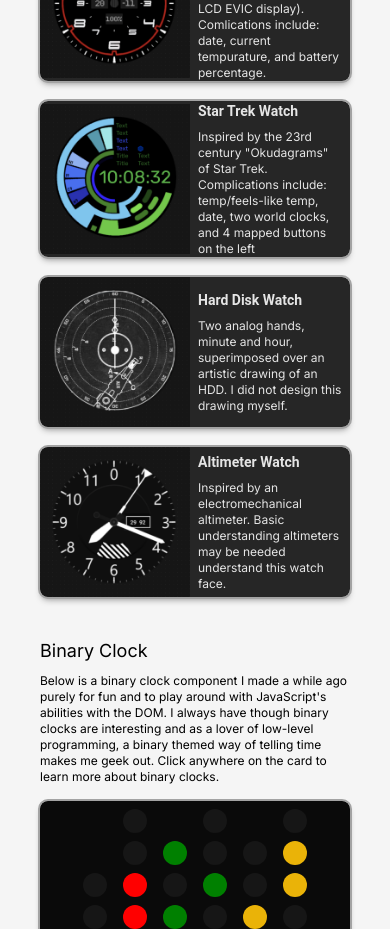
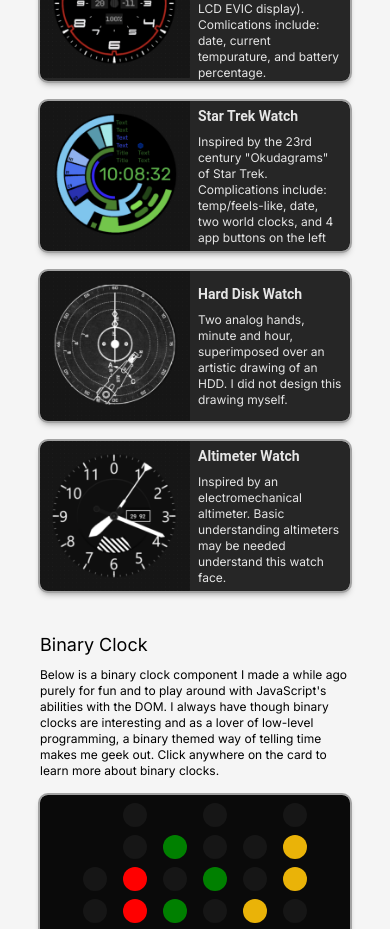
Before and after one commit to NDMcCa/NDMcCa.github.io, a Next.js app: page / in a window 390 px wide. Shown: the part 2500-3429 px from the top of the page. Built offline with nearby package versions, Linux system fonts and the light colour scheme.

Commit message:
outstanding issues: light mode, watch cards on very small screens, and the menu bar

```diff
--- a/src/app/components/data/watches.json
+++ b/src/app/components/data/watches.json
@@ -10,7 +10,7 @@
     {
       "title": "Star Trek Watch",
       "img": "/stwatch.png",
-      "description": "Inspired by the 23rd century \"Okudagrams\" of Star Trek. Complications include: temp/feels-like temp, date, two world clocks, and 4 mapped buttons on the left",
+      "description": "Inspired by the 23rd century \"Okudagrams\" of Star Trek. Complications include: temp/feels-like, date, two world clocks, and 4 app buttons on the left",
       "tags": "Development Environment: Watch Face Studio",
       "link": "",
       "key": "2"
--- a/src/app/components/other/ChangelogModal.js
+++ b/src/app/components/other/ChangelogModal.js
@@ -55,6 +55,12 @@
                     Wow where to begin, almost everything has been changed into a new format. The site's tech stack remains the same, although I considered no longer using Tailwind as I have gotten better at vanilla CSS and realize how hard Tailwind class names can be to maintain.
                     The new style looks a bit cleaner and is more engaging while showing more detail and information than before. Expect more changes in the future as I continue to learn new things and improve my skills and change my mind on some of the styling.
                 </p>
+                <h3 className="text-sm md:text-lg 2xl:text-lg font-semibold mt-2 mb-1 md:mt-4 text-black dark:text-themed-light">2/XX/2025: </h3>
+                <p className="text-xs md:text-base 2xl:text-lg text-black dark:text-themed-light">
+                    All of the styling with the exception of the nav bar at the top has been overhauled. The project cards have a language breakdown now included
+                    and a much more readable format. The home section is now mostly a componenet with a "contact card" which is sort of like a business card that looks a lot better than what was there before.
+                    The binary clock now has a new home and the watch faces have a much better display as well.
+                </p>
             </div>
             <button
                 className="bg-red-500 hover:bg-red-800 hover:scale-105 text-white font-bold py-2 px-4 rounded transition ease-in-out duration-500 w-1/2 self-center"
--- a/tailwind.config.js
+++ b/tailwind.config.js
@@ -13,9 +13,10 @@
         ubuntu: ['Ubuntu', 'sans-serif'],
       },
       text: {
+        "2xs": "0.5rem",
         "5xl": "3rem",
         "6xl": "3.5rem",
-        "7xl": "4rem",
+        "7xl": "4rem"
       },
       colors: {
         "themed-light": "rgb(136, 173, 187)",
```
